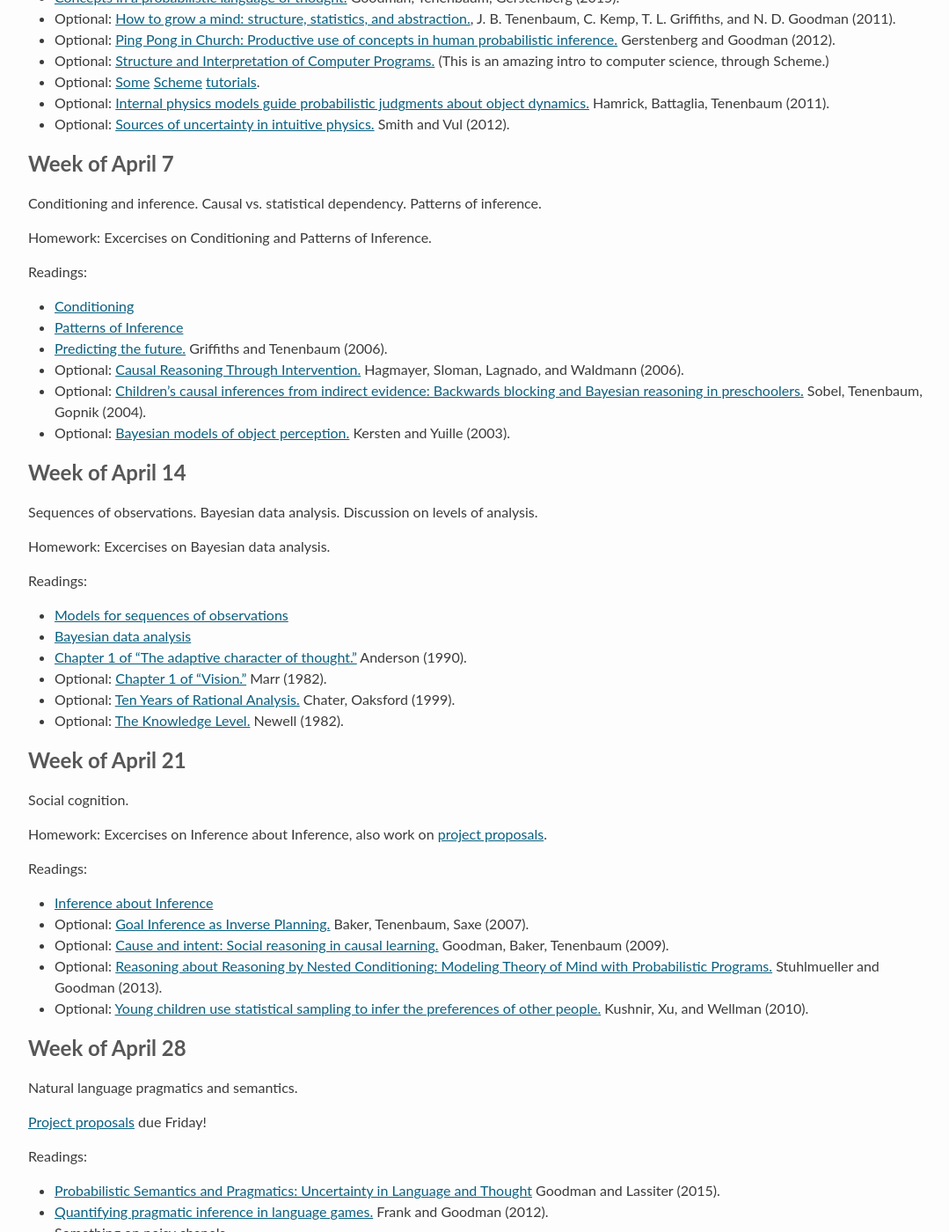
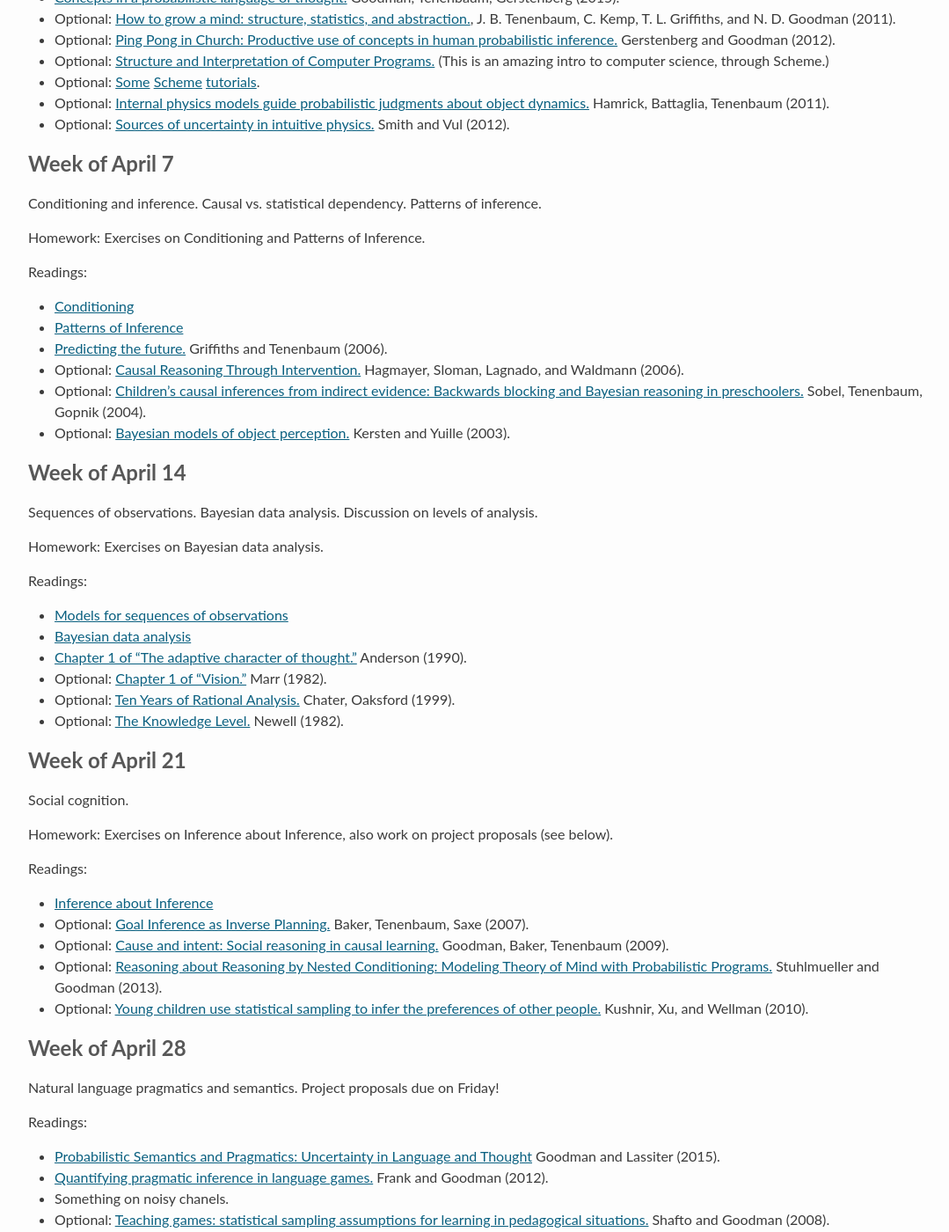
Before and after one commit to stanford-cocolab/cocolab.stanford.edu, a Jekyll site: the page built from psych204.md, in a window 1280 px wide and 1400 px high, scrolled down 1683 px. Shown: the whole window at 88% size, without its empty margins (94-1173 px from the left). Built offline with Jekyll 4.4.1, drawn with Linux system fonts in a browser that asks for light colours; Markdown is read by kramdown in place of the engine named in the settings; some of the changed text lies outside the part shown.

Commit message:
fixed 204 project proposal link

```diff
--- a/psych204.md
+++ b/psych204.md
@@ -58,7 +58,7 @@
 ##Week of March 31
 Introduction. Simulation, computation, and generative models. Probability and belief.
 
-Homework: Excercises on Scheme Basics and Generative Models.
+Homework: Exercises on Scheme Basics and Generative Models.
 
 Readings:
 
@@ -76,7 +76,7 @@
 ##Week of April 7
 Conditioning and inference. Causal vs. statistical dependency. Patterns of inference.
 
-Homework: Excercises on Conditioning and Patterns of Inference.
+Homework: Exercises on Conditioning and Patterns of Inference.
 
 Readings:
 
@@ -92,7 +92,7 @@
 ## Week of April 14
 Sequences of observations. Bayesian data analysis. Discussion on levels of analysis.
 
-Homework: Excercises on Bayesian data analysis.
+Homework: Exercises on Bayesian data analysis.
 
 <!--[Mini-project](https://probmods.org/mini-projects.html#explaining-away) -->
 
@@ -110,7 +110,7 @@
 ## Week of April 21
 Social cognition.
 
-Homework: Excercises on Inference about Inference, also work on [project proposals]().
+Homework: Exercises on Inference about Inference, also work on project proposals (see below).
 
 Readings:
 
@@ -122,8 +122,7 @@
 
 
 ## Week of April 28
-Natural language pragmatics and semantics.
-<p><a href="projects.html">Project proposals</a> due Friday!</p>
+Natural language pragmatics and semantics. Project proposals due on Friday!
 
 Readings:
 
@@ -131,7 +130,7 @@
 * [Quantifying pragmatic inference in language games.](http://stanford.edu/~ngoodman/papers/FrankGoodman-Science2012.pdf) Frank and Goodman (2012).
 * Something on noisy chanels.
 * Optional: [Teaching games: statistical sampling assumptions for learning in pedagogical situations.](http://stanford.edu/~ngoodman/papers/pedagogicalSampling.pdf) Shafto and Goodman (2008).
-* Optional: <a href="http://stanford.edu/~ngoodman/papers/GS-TopiCS-2013.pdf">Knowledge and implicature: Modeling language understanding as social cognition.</a> Goodman and Stuhlmueller (2013).
+* Optional: [Knowledge and implicature: Modeling language understanding as social cognition.](http://stanford.edu/~ngoodman/papers/GS-TopiCS-2013.pdf) Goodman and Stuhlmueller (2013).
 
 
 
```
Also changed, not shown: other parts of psych204.md (+1 -1 lines).
